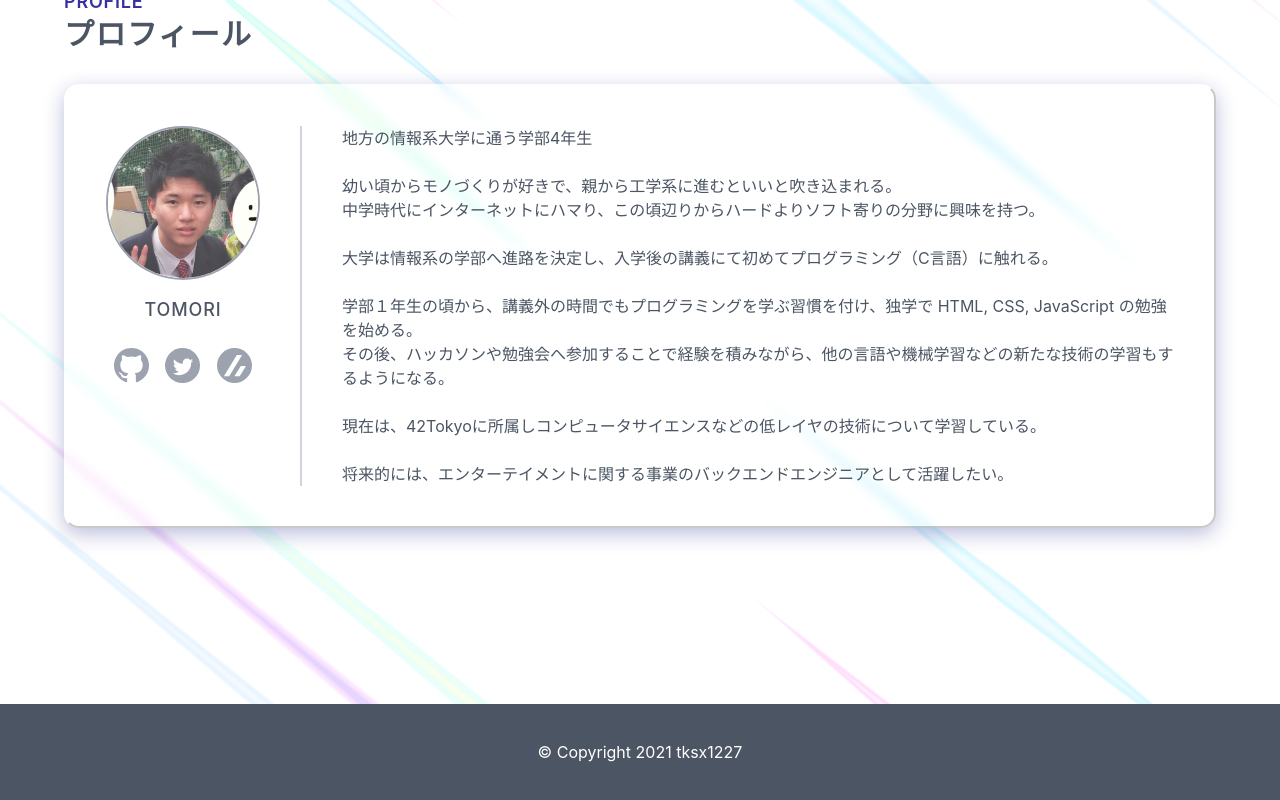
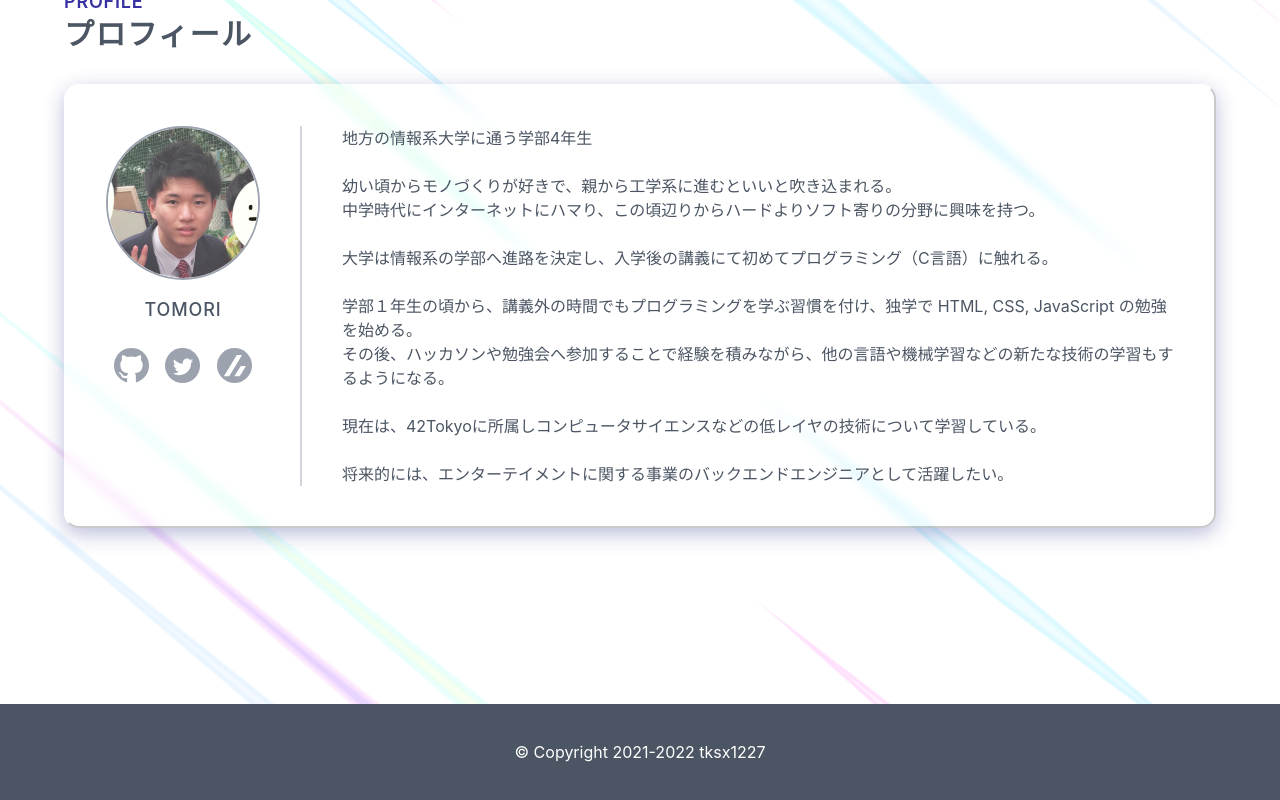
Before and after one commit to tksx1227/Portfolio, a Next.js app: page / in a window 1280 px wide. Shown: the part 5583-6383 px from the top of the page. Built offline with nearby package versions, Linux system fonts and the light colour scheme.

Commit message:
♻️ コピーライトを編集

```diff
--- a/src/components/Footer.tsx
+++ b/src/components/Footer.tsx
@@ -5,7 +5,7 @@ export const Footer = () => {
         "flex absolute bottom-0 text-white bg-gray-600 w-full h-16 md:h-24 dark:text-gray-200 dark:bg-dark-bandle"
       }
     >
-      <p className={"m-auto"}>&copy; Copyright 2021 tksx1227</p>
+      <p className={"m-auto"}>&copy; Copyright 2021-2022 tksx1227</p>
     </footer>
   );
 };
```
